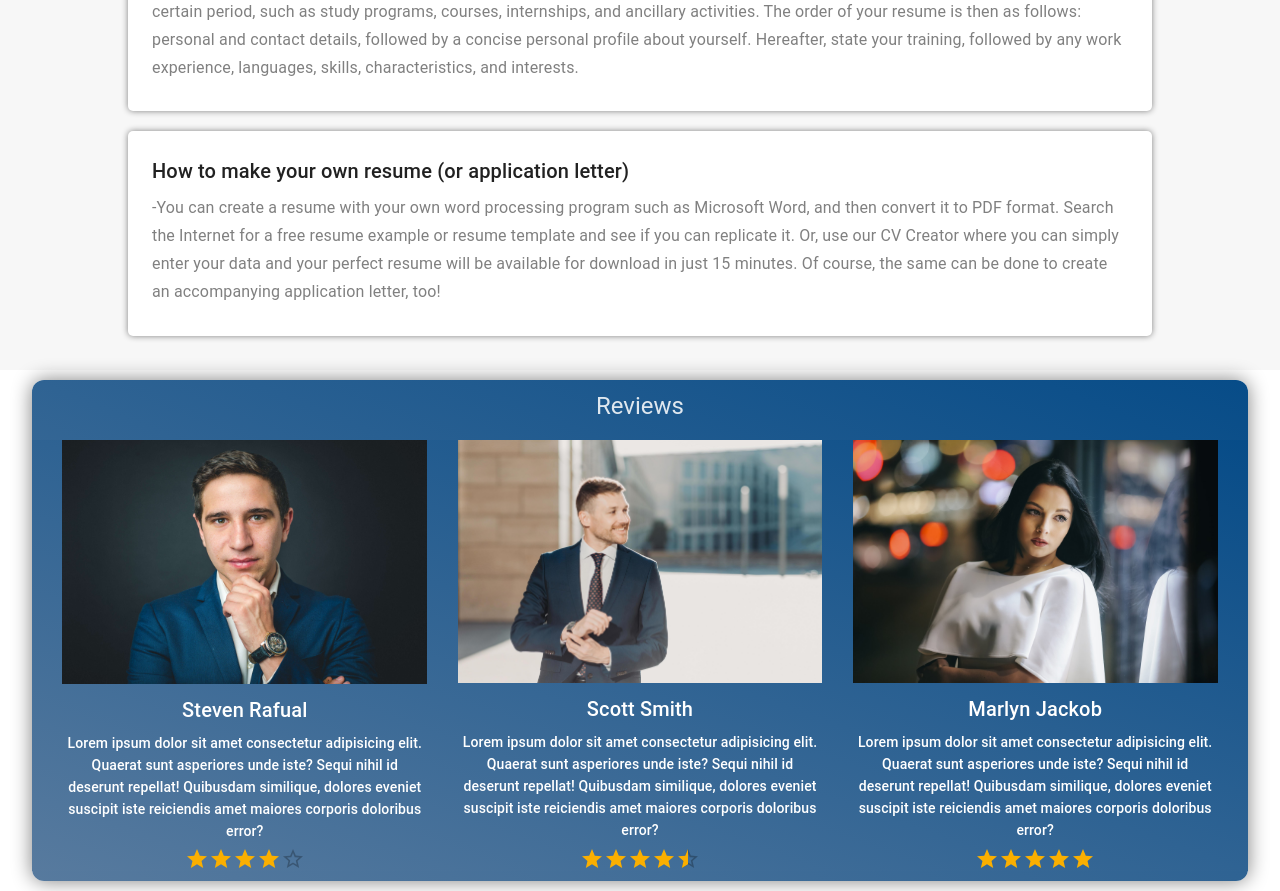
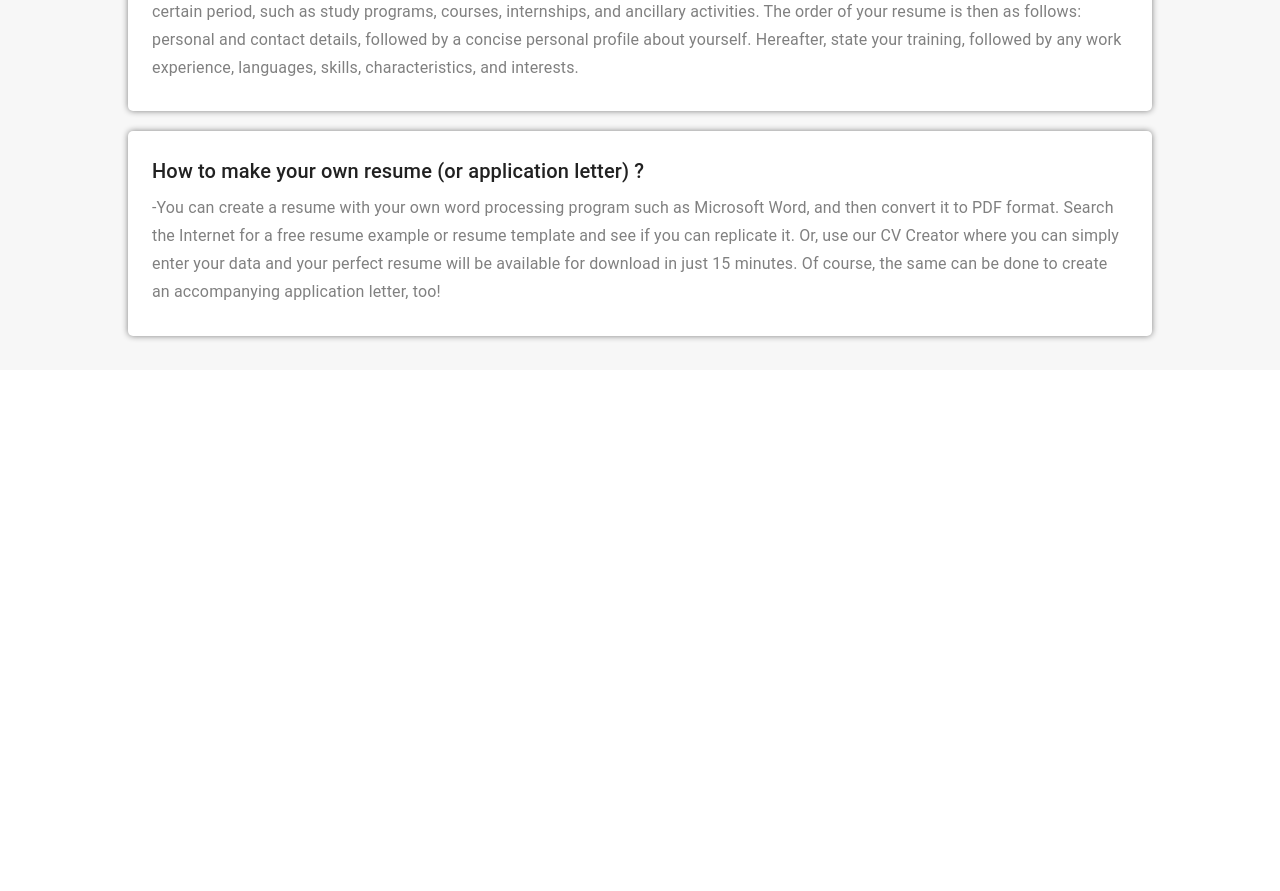
Before and after one commit to Ahmed0-Safwat/CV-Generator, a React (Vite) app: page / in a window 1280 px wide. Shown: the part 4060-4951 px from the top of the page. After the commit the page ends 4430 px from the top, so only its background shows below. Built offline with nearby package versions, Linux system fonts and the light colour scheme.

Commit message:
content changed

```diff
--- a/src/components/AppBar/AppBar.jsx
+++ b/src/components/AppBar/AppBar.jsx
@@ -152,9 +152,9 @@ function DrawerAppBar(props) {
             onClick={handleDrawerToggle}
             sx={{
               display: { sm: "none" },
-              backgroundColor: "black",
+              backgroundColor: "#2284d0",
               "&:hover": {
-                backgroundColor: "black",
+                backgroundColor: "gray",
               },
             }}
           >
--- a/src/components/Blog/Content.jsx
+++ b/src/components/Blog/Content.jsx
@@ -32,7 +32,14 @@ const Content = () => {
           flexDirection: "row",
         }}
       >
-        <Stack sx={{ width: "100%", maxWidth: 235, bgcolor: "	#F4F4F4" }}>
+        <Stack
+          sx={{
+            width: "100%",
+            display: { xs: "none", md: "none", lg: "inline-block" },
+            maxWidth: 235,
+            bgcolor: "	#F4F4F4",
+          }}
+        >
           <nav aria-label="secondary mailbox folders">
             <List>
               <ListItem disablePadding>
--- a/src/components/Contact/Content.jsx
+++ b/src/components/Contact/Content.jsx
@@ -83,16 +83,6 @@ const Content = () => {
             If you do not receive an email within 5 days confirmation after
             submitting the contact form, please fill in the form again!
           </Typography>
-          <TextField
-            style={{
-              marginBottom: "10px",
-              width: "98%",
-            }}
-            required
-            id="outlined-required"
-            label="User-Name"
-            defaultValue=""
-          />
 
           <TextField
             style={{
--- a/src/components/Home/Content/Content.jsx
+++ b/src/components/Home/Content/Content.jsx
@@ -1,7 +1,4 @@
 import Stack from "@mui/material/Stack";
-import Typography from "@mui/material/Typography";
-import Button from "@mui/material/Button";
-import Rating from "@mui/material/Rating";
 import HeroContent from "./HeroContent";
 import SecondComponent from "./SecondComponent";
 import ThirdComponent from "./ThirdComponent";
@@ -12,146 +9,6 @@ const Content = () => {
       <HeroContent />
       <SecondComponent />
       <ThirdComponent />
-      <Stack
-        sx={{
-          width: "95%",
-          textAlign: "center",
-          background: "linear-gradient(to left bottom, #074c88, #577a9e)",
-          borderRadius: "12px",
-          boxShadow: "0px 0px 20px gray",
-          margin: "10px auto",
-        }}
-      >
-        <Stack>
-          <Stack>
-            <Typography
-              style={{ marginTop: "10px", color: "#ffffffdb" }}
-              variant="h5"
-              gutterBottom
-            >
-              Reviews
-            </Typography>
-          </Stack>
-        </Stack>
-        <Stack
-          direction="row"
-          justifyContent="space-evenly"
-          sx={{
-            width: "100%",
-            textAlign: "center",
-            background: "linear-gradient(to left bottom, #074c88, #577a9e)",
-            borderRadius: "0px",
-            color: "white",
-            margin: "10px auto",
-          }}
-        >
-          <Stack
-            sx={{
-              width: "30%",
-            }}
-          >
-            <Stack>
-              <img src="/assets/random1.jpg" alt="" />
-            </Stack>
-            <Stack>
-              <Typography
-                style={{ marginTop: "10px" }}
-                variant="h6"
-                gutterBottom
-              >
-                Steven Rafual
-              </Typography>
-            </Stack>
-            <Stack sx={{ width: "100%" }}>
-              <Typography variant="subtitle2" gutterBottom>
-                Lorem ipsum dolor sit amet consectetur adipisicing elit. Quaerat
-                sunt asperiores unde iste? Sequi nihil id deserunt repellat!
-                Quibusdam similique, dolores eveniet suscipit iste reiciendis
-                amet maiores corporis doloribus error?
-              </Typography>
-            </Stack>
-            <Stack>
-              <Rating
-                style={{ margin: "0px auto" }}
-                name="read-only"
-                value={4}
-                readOnly
-              />
-            </Stack>
-          </Stack>
-          <Stack
-            sx={{
-              width: "30%",
-            }}
-          >
-            <Stack>
-              <img src="/assets/random2.jpeg" alt="" />
-            </Stack>
-            <Stack>
-              <Typography
-                style={{ marginTop: "10px" }}
-                variant="h6"
-                gutterBottom
-              >
-                Scott Smith
-              </Typography>
-            </Stack>
-            <Stack sx={{ width: "100%" }}>
-              <Typography variant="subtitle2" gutterBottom>
-                Lorem ipsum dolor sit amet consectetur adipisicing elit. Quaerat
-                sunt asperiores unde iste? Sequi nihil id deserunt repellat!
-                Quibusdam similique, dolores eveniet suscipit iste reiciendis
-                amet maiores corporis doloribus error?
-              </Typography>
-            </Stack>
-            <Stack>
-              <Rating
-                style={{
-                  margin: "0px auto",
-                }}
-                name="half-rating-read"
-                defaultValue={4.5}
-                precision={0.5}
-                readOnly
-              />
-            </Stack>
-          </Stack>
-          <Stack
-            sx={{
-              width: "30%",
-            }}
-          >
-            <Stack>
-              <img src="/assets/random3.jpg" alt="" />
-            </Stack>
-            <Stack>
-              <Typography
-                style={{ marginTop: "10px" }}
-                variant="h6"
-                gutterBottom
-              >
-                Marlyn Jackob
-              </Typography>
-            </Stack>
-            <Stack sx={{ width: "100%" }}>
-              <Typography variant="subtitle2" gutterBottom>
-                Lorem ipsum dolor sit amet consectetur adipisicing elit. Quaerat
-                sunt asperiores unde iste? Sequi nihil id deserunt repellat!
-                Quibusdam similique, dolores eveniet suscipit iste reiciendis
-                amet maiores corporis doloribus error?
-              </Typography>
-            </Stack>
-            <Stack>
-              <Rating
-                style={{ margin: "0px auto" }}
-                name="read-only"
-                value={5}
-                readOnly
-              />
-            </Stack>
-          </Stack>
-        </Stack>
-      </Stack>
     </Stack>
   );
 };
--- a/src/components/Home/Content/ThirdComponent.jsx
+++ b/src/components/Home/Content/ThirdComponent.jsx
@@ -44,6 +44,14 @@ const ThirdComponent = () => {
             boxShadow: "0px 0px 6px gray",
             padding: "24px",
             borderRadius: "5px",
+            alignItems: {
+              xs: "center",
+              lg: "flex-start",
+            },
+            textAlign: {
+              xs: "center",
+              lg: "left",
+            },
           }}
           style={{
             margin: "10px auto",
@@ -76,6 +84,14 @@ const ThirdComponent = () => {
             boxShadow: "0px 0px 6px gray",
             padding: "24px",
             borderRadius: "5px",
+            alignItems: {
+              xs: "center",
+              lg: "flex-start",
+            },
+            textAlign: {
+              xs: "center",
+              lg: "left",
+            },
           }}
           style={{
             margin: "10px auto",
@@ -219,6 +235,14 @@ const ThirdComponent = () => {
             boxShadow: "0px 0px 6px gray",
             padding: "24px",
             borderRadius: "5px",
+            alignItems: {
+              xs: "center",
+              lg: "flex-start",
+            },
+            textAlign: {
+              xs: "center",
+              lg: "left",
+            },
           }}
           style={{
             margin: "10px auto",
@@ -256,13 +280,21 @@ const ThirdComponent = () => {
             boxShadow: "0px 0px 6px gray",
             padding: "24px",
             borderRadius: "5px",
+            alignItems: {
+              xs: "center",
+              lg: "flex-start",
+            },
+            textAlign: {
+              xs: "center",
+              lg: "left",
+            },
           }}
           style={{
             margin: "10px auto",
           }}
         >
           <Typography variant="h6" gutterBottom>
-            How to make your own resume (or application letter)
+            How to make your own resume (or application letter) ?
           </Typography>
           <Typography
             style={{
--- a/src/components/SliderForm/Components.jsx
+++ b/src/components/SliderForm/Components.jsx
@@ -67,8 +67,8 @@ export const Input = styled.input`
 
 export const Button = styled.button`
   border-radius: 20px;
-  border: 1px solid #ff4b2b;
-  background-color: #ff4b2b;
+  border: 1px solid #2799ef;
+  background-color: #2799ef;
   color: #ffffff;
   font-size: 12px;
   font-weight: bold;
@@ -119,8 +119,8 @@ export const OverlayContainer = styled.div`
 
 export const Overlay = styled.div`
   background: #ff416c;
-  background: -webkit-linear-gradient(to right, #ff4b2b, #ff416c);
-  background: linear-gradient(to right, #ff4b2b, #ff416c);
+  background: -webkit-linear-gradient(to right, #2b95ff, #6bb2d7);
+  background: linear-gradient(to right, #2b95ff, #6bb2d7);
   background-repeat: no-repeat;
   background-size: cover;
   background-position: 0 0;
```
